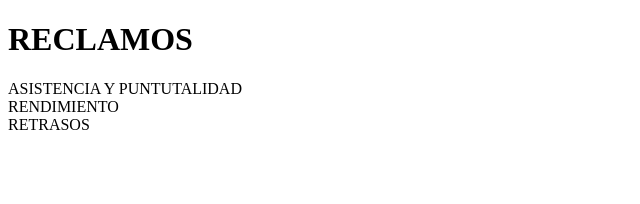
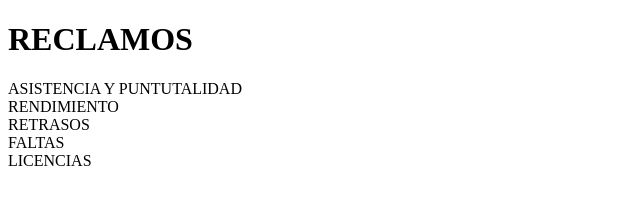
Before and after one commit to jhoelojeda14/PRACTICO-GIT, a plain HTML site: page index.html in a window 1280 px wide. Shown: the whole page, without its empty margins (0-640 px from the left). Drawn offline with Linux system fonts and the light colour scheme.

Commit message:
2 commit

```diff
--- a/index.html
+++ b/index.html
@@ -28,7 +28,12 @@
         <div class="GRID-ITEM">
             RETRASOS
         </div>
-
+        <div class="grid-item">
+        FALTAS
+        </div>
+        <div class="grid -item">
+            LICENCIAS
+            </div>
         </div>
 
     </SECtion>
```
